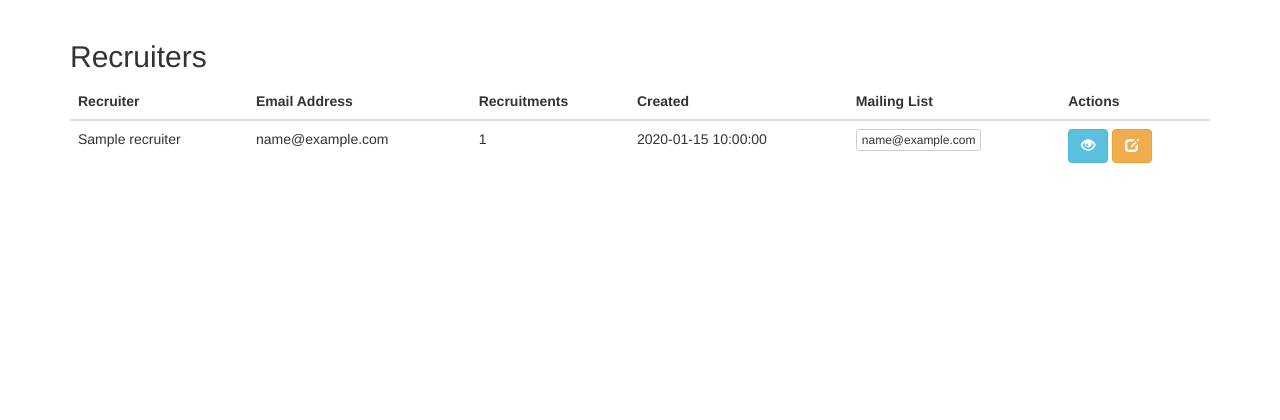
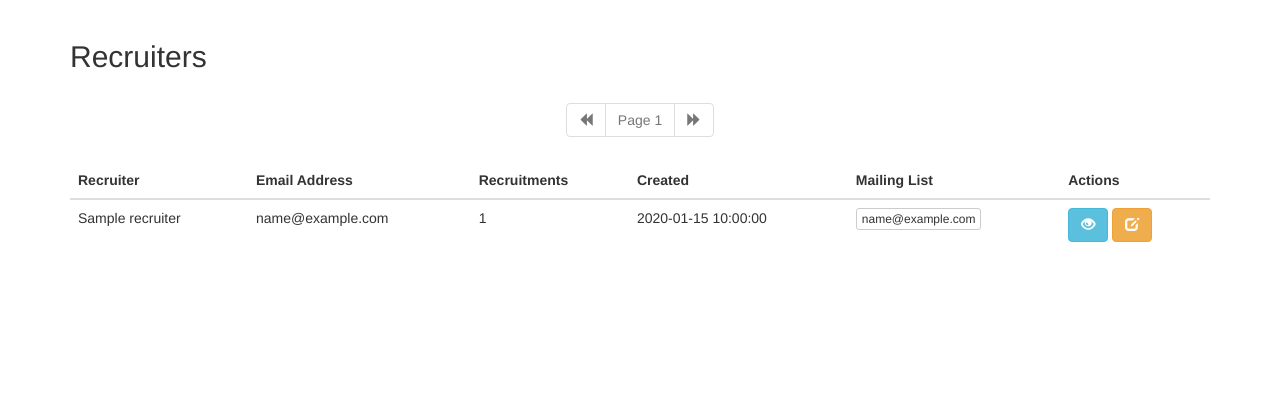
Before and after one commit to klenwell/decruiter, a Flask app: template app-engine/templates/recruiters/index.html in a window 1280 px wide. Shown: the part 51-471 px from the top of the page. Run offline with Flask 2, Linux system fonts and the light colour scheme; the template is opened without the code that fills it: most values are stand-ins (such as "Sample title", 1, 10 or a date in 2020); parts of the project's set-up code (start-up, migrations or seed data) failed here and were passed over; some libraries are stand-ins or nearby versions.

Commit message:
Implements pagination for recruiters index.

```diff
--- a/app-engine/controllers/__init__.py
+++ b/app-engine/controllers/__init__.py
@@ -15,6 +15,7 @@ from os.path import dirname, join
 from datetime import date, datetime
 from functools import wraps
 import logging
+import urllib
 
 from flask import (Flask, render_template, request, g, flash, redirect, abort,
                    url_for, session, jsonify)
@@ -86,10 +87,16 @@ def at(a_datetime):
     else:
         return a_datetime.strftime(f).lower()
 
+def pager_href(page_number, request):
+    args = request.args.copy()
+    args['page'] = page_number
+    return '?' + urllib.urlencode(args)
+
 @app.context_processor
 def template_helpers():
     helpers = dict(
-        at = at
+        at = at,
+        pager_href = pager_href
     )
 
     # Make helpers available to jinja
--- a/app-engine/controllers/recruiters.py
+++ b/app-engine/controllers/recruiters.py
@@ -11,8 +11,10 @@ from forms.recruiter import RecruiterForm
 
 @app.route('/admin/recruiters/', methods=['GET'])
 def recruiters_index():
-    recruiters = Recruiter.s_recently_created(limit=25)
-    return render_template('recruiters/index.html', recruiters=recruiters)
+    page_number = request.args.get('page', 1)
+    pager = Recruiter.s_paginated(page_number=page_number)
+    recruiters, _, _ = pager.paginate(page_size=25)
+    return render_template('recruiters/index.html', recruiters=recruiters, pager=pager)
 
 @app.route('/admin/recruiter/<recruiter_id>/', methods=['GET'])
 def recruiter_show(recruiter_id):
--- a/app-engine/models/recruiter.py
+++ b/app-engine/models/recruiter.py
@@ -5,6 +5,7 @@
 
 - has_many RecruiterEmail
 """
+import ndbpager
 from google.appengine.ext import ndb
 from models.recruiter_email import RecruiterEmail
 
@@ -82,6 +83,14 @@ class Recruiter(ndb.Model):
         limit = options.get('limit', 25)
         return Recruiter.query().order(-Recruiter.created_at).fetch(limit)
 
+    @staticmethod
+    def s_paginated(**options):
+        page_number = options.get('page_number')
+        order_by = options.get('order_by', -Recruiter.created_at)
+        limit = options.get('limit', 25)
+        query = Recruiter.query().order(order_by)
+        return ndbpager.Pager(query=query, page=page_number)
+
     #
     # Public Methods
     #
--- a/app-engine/requirements.txt
+++ b/app-engine/requirements.txt
@@ -19,3 +19,6 @@ Flask==0.10
 
 # Flask forms
 Flask-WTF
+
+# Pagination for ndb: https://github.com/vmihailenco/ndbpager
+git+https://github.com/vmihailenco/ndbpager#egg=ndbpager
--- a/app-engine/templates/recruiters/index.html
+++ b/app-engine/templates/recruiters/index.html
@@ -11,6 +11,31 @@
 <div class="recruiters index">
 
   <h2>Recruiters</h2>
+
+  {% if pager is defined: %}
+  <nav class="text-center">
+    <ul class="pagination">
+      {% if pager.page > 1: %}
+      <li>
+        <a href="{{pager_href(1, request)}}" aria-label="First Page">
+          <span class="glyphicon glyphicon-fast-backward" aria-hidden="true"></span>
+        </a>
+      </li>
+      {% endif %}
+      <li class="prev {% if not pager.has_prev %}disabled{% endif%}">
+        <a href="{{pager_href(pager.prev_page, request)}}" aria-label="Previous">
+          <span class="glyphicon glyphicon-backward" aria-hidden="true"></span>
+        </a>
+      </li>
+      <li class="disabled"><a href="#">Page {{pager.page}}</a></li>
+      <li class="next {% if not pager.has_next %}disabled{% endif%}">
+        <a href="{{pager_href(pager.next_page, request)}}" aria-label="Next">
+          <span class="glyphicon glyphicon-forward" aria-hidden="true"></span>
+        </a>
+      </li>
+    </ul>
+  </nav>
+  {% endif %}
 
   {# Table #}
   <table class="table table-hover">
```
